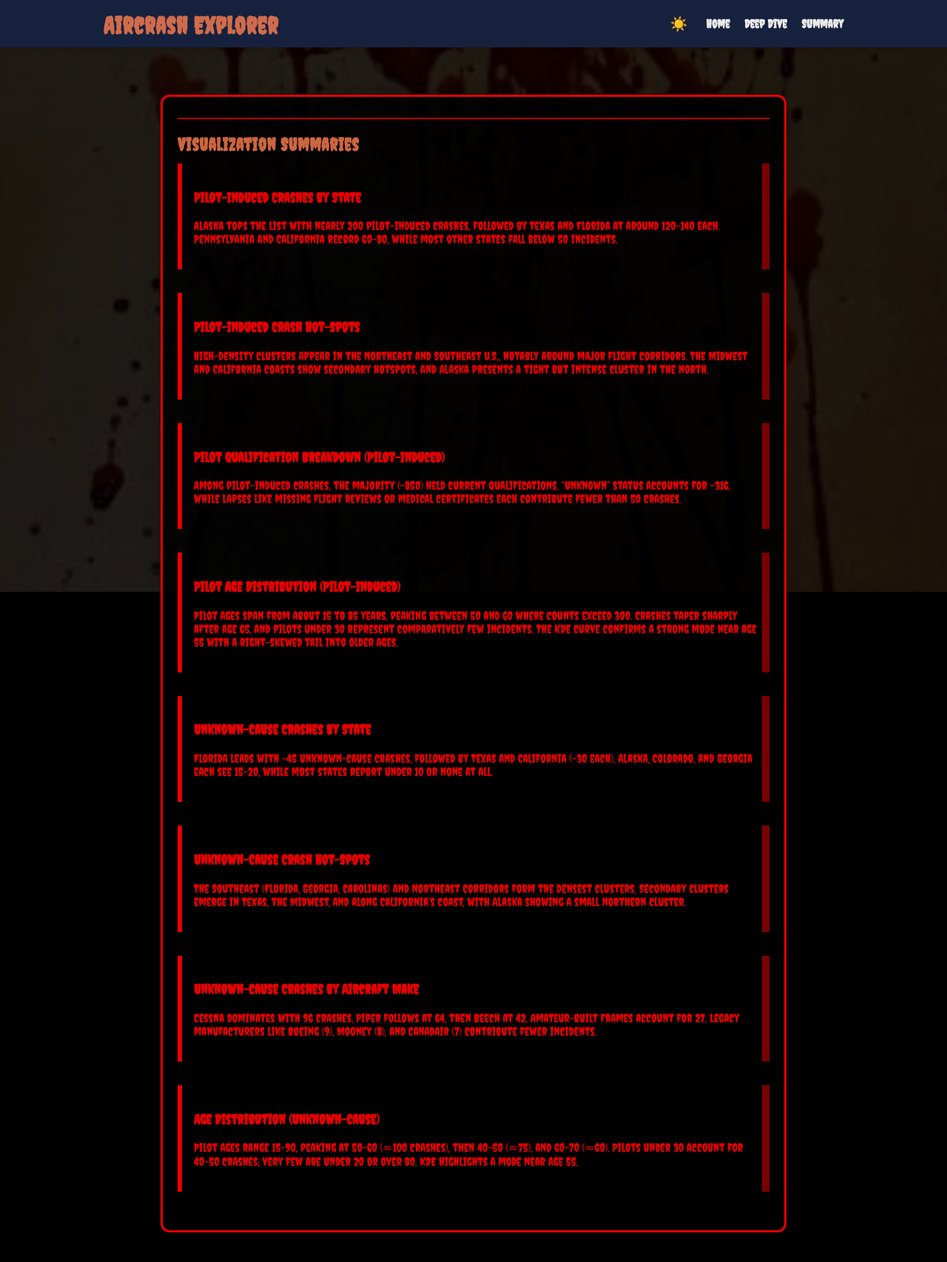
After one commit to Sharlnu-IU/Aircrash_Vizualization, a Flask app: page /summary in a window 1280 px wide. The commit adds this page. Shown: the whole page at 74% size. Run offline with Flask 3, Linux system fonts and the light colour scheme; some libraries are stand-ins or nearby versions.

Commit message:
fixed few things

```diff
--- a/app.py
+++ b/app.py
@@ -48,7 +48,7 @@ def digdeep():
         heatmap_html    = generate_unknown_heatmap(df)
         pilot_html = None
         type_break_html = generate_unknown_type_breakdown(df)
-        daynight_html   = generate_unknown_day_night_maps(df)
+        daynight_html   = None
         age_hist_html   = generate_unknown_age_histogram(df)
     else:
         choropleth_html = heatmap_html = pilot_html = type_break_html = daynight_html = age_hist_html = None
@@ -69,5 +69,11 @@ def digdeep():
         age_hist_html=age_hist_html
     )
 
+@app.route('/summary', methods=['GET'])
+def summary():
+    # renders templates/summary.html
+    return render_template('summary.html')
+
+
 if __name__ == '__main__':
     app.run(debug=True)
--- a/templates/index.html
+++ b/templates/index.html
@@ -19,6 +19,7 @@
         <nav>
           <a href="{{ url_for('index') }}">Home</a>
           <a href="{{ url_for('digdeep') }}">Deep Dive</a>
+          <a href="{{ url_for('summary') }}">Summary</a>
         </nav>
       </div>
     </div>
--- /dev/null
+++ b/templates/summary.html
@@ -0,0 +1,165 @@
+<!DOCTYPE html>
+<html lang="en">
+
+<head>
+  <meta charset="UTF-8">
+  <title>Aircrash Explorer — Summary</title>
+  <link rel="preconnect" href="https://fonts.googleapis.com">
+  <link rel="preconnect" href="https://fonts.gstatic.com" crossorigin>
+  <link href="https://fonts.googleapis.com/css2?family=Creepster&display=swap" rel="stylesheet">
+  <link rel="stylesheet" href="{{ url_for('static', filename='style.css') }}">
+  <style>
+    body {
+      background: #000;
+      color: #e60000;
+      font-family: 'Creepster', cursive;
+      overflow: hidden;
+      overflow-y: auto;
+      position: relative;
+    }
+    /* Blood-splatter overlay */
+    body::before {
+      content: "";
+      position: fixed;
+      top: 0;
+      left: 0;
+      width: 100%;
+      height: 100%;
+      background: url('/static/spatter.png') center/cover no-repeat;
+      opacity: 0.15;
+      pointer-events: none;
+      z-index: 1;
+    }
+    h1, h2 {
+      position: relative;
+      text-shadow: 2px 2px 4px #330000;
+      animation: flicker 3s infinite;
+      z-index: 2;
+    }
+    @keyframes flicker {
+      0%, 19%, 21%, 23%, 25%, 54%, 56%, 100% { text-shadow: 2px 2px 4px #330000; opacity: 1; }
+      20%, 24%, 55% { text-shadow: none; opacity: 0.8; }
+    }
+    .container {
+      background: rgba(0, 0, 0, 0.85);
+      border: 3px solid #e60000;
+      padding: 20px;
+      margin-top: var(--header-h);
+      z-index: 2;
+      position: relative;
+      max-width: 800px;
+      margin-left: auto;
+      margin-right: auto;
+    }
+    .summary-block {
+      margin-bottom: 2em;
+      padding: 1em;
+      border-left: 6px solid #e60000;
+      animation: drip 5s infinite ease-in;
+    }
+    @keyframes drip {
+      0% { box-shadow: inset -10px 0 0 #e60000; }
+      50% { box-shadow: inset -10px 0 0 transparent; }
+      100% { box-shadow: inset -10px 0 0 #e60000; }
+    }
+    a {
+      color: #e60000;
+      transition: color 0.5s;
+    }
+    a:hover {
+      color: #ff1a1a;
+      text-shadow: 0 0 8px #ff1a1a;
+      animation: linkFlicker 1.5s infinite;
+    }
+    @keyframes linkFlicker {
+      0%, 50%, 100% { opacity: 1; }
+      25%, 75% { opacity: 0.6; }
+    }
+  </style>
+</head>
+
+<body>
+  <header id="site-header">
+    <div class="header-inner">
+      <h1>Aircrash Explorer</h1>
+      <div class="header-controls">
+        <button id="theme-toggle">🌙</button>
+        <nav>
+          <a href="{{ url_for('index') }}">Home</a>
+          <a href="{{ url_for('digdeep') }}">Deep Dive</a>
+          <a href="{{ url_for('summary') }}">Summary</a>
+          </nav>
+      </div>
+    </div>
+  </header>
+
+  <div class="container">
+    <hr style="border-color:#e60000;">
+    <h2>Visualization Summaries</h2>
+
+    <!-- Pilot-Induced Summaries -->
+    <div class="summary-block">
+      <h3>Pilot-Induced Crashes by State</h3>
+      <p>Alaska tops the list with nearly 200 pilot-induced crashes, followed by Texas and Florida at around 120–140 each. Pennsylvania and California record 60–80, while most other states fall below 50 incidents.</p>
+    </div>
+
+    <div class="summary-block">
+      <h3>Pilot-Induced Crash Hot-Spots</h3>
+      <p>High-density clusters appear in the Northeast and Southeast U.S., notably around major flight corridors. The Midwest and California coasts show secondary hotspots, and Alaska presents a tight but intense cluster in the north.</p>
+    </div>
+
+    <div class="summary-block">
+      <h3>Pilot Qualification Breakdown (Pilot-Induced)</h3>
+      <p>Among pilot-induced crashes, the majority (~850) held current qualifications. “Unknown” status accounts for ~316, while lapses like missing flight reviews or medical certificates each contribute fewer than 50 crashes.</p>
+    </div>
+
+    <div class="summary-block">
+      <h3>Pilot Age Distribution (Pilot-Induced)</h3>
+      <p>Pilot ages span from about 15 to 85 years, peaking between 50 and 60 where counts exceed 300. Crashes taper sharply after age 65, and pilots under 30 represent comparatively few incidents. The KDE curve confirms a strong mode near age 55 with a right-skewed tail into older ages.</p>
+    </div>
+
+    <!-- Unknown-Cause Summaries -->
+    <div class="summary-block">
+      <h3>Unknown-Cause Crashes by State</h3>
+      <p>Florida leads with ~45 unknown-cause crashes, followed by Texas and California (~30 each). Alaska, Colorado, and Georgia each see 15–20, while most states report under 10 or none at all.</p>
+    </div>
+
+    <div class="summary-block">
+      <h3>Unknown-Cause Crash Hot-Spots</h3>
+      <p>The Southeast (Florida, Georgia, Carolinas) and Northeast corridors form the densest clusters. Secondary clusters emerge in Texas, the Midwest, and along California’s coast, with Alaska showing a small northern cluster.</p>
+    </div>
+
+    <div class="summary-block">
+      <h3>Unknown-Cause Crashes by Aircraft Make</h3>
+      <p>Cessna dominates with 96 crashes, Piper follows at 64, then Beech at 42. Amateur-built frames account for 27. Legacy manufacturers like Boeing (9), Mooney (8), and Canadair (7) contribute fewer incidents.</p>
+    </div>
+
+    <div class="summary-block">
+      <h3>Age Distribution (Unknown-Cause)</h3>
+      <p>Pilot ages range 15–90, peaking at 50–60 (≈100 crashes), then 40–50 (≈75), and 60–70 (≈60). Pilots under 30 account for 40–50 crashes; very few are under 20 or over 80. KDE highlights a mode near age 55.</p>
+    </div>
+
+  </div>
+
+  <script src="https://cdn.plot.ly/plotly-latest.min.js"></script>
+  <script>
+    document.addEventListener('DOMContentLoaded', () => {
+      const toggle = document.getElementById('theme-toggle');
+      let theme = localStorage.getItem('theme') || 'dark';
+      if (theme === 'dark') {
+        document.body.classList.add('dark-mode');
+        toggle.textContent = '☀️';
+      } else {
+        document.body.classList.remove('dark-mode');
+        toggle.textContent = '🌙';
+      }
+      toggle.addEventListener('click', () => {
+        const isDark = document.body.classList.toggle('dark-mode');
+        localStorage.setItem('theme', isDark ? 'dark' : 'light');
+        toggle.textContent = isDark ? '☀️' : '🌙';
+      });
+    });
+  </script>
+</body>
+
+</html>
```
Also changed, not shown: templates/digdeep.html (+6 -5 lines), utils/visualisation.py (+159 -17 lines), static/plane.png (added), static/spatter.png (added).
